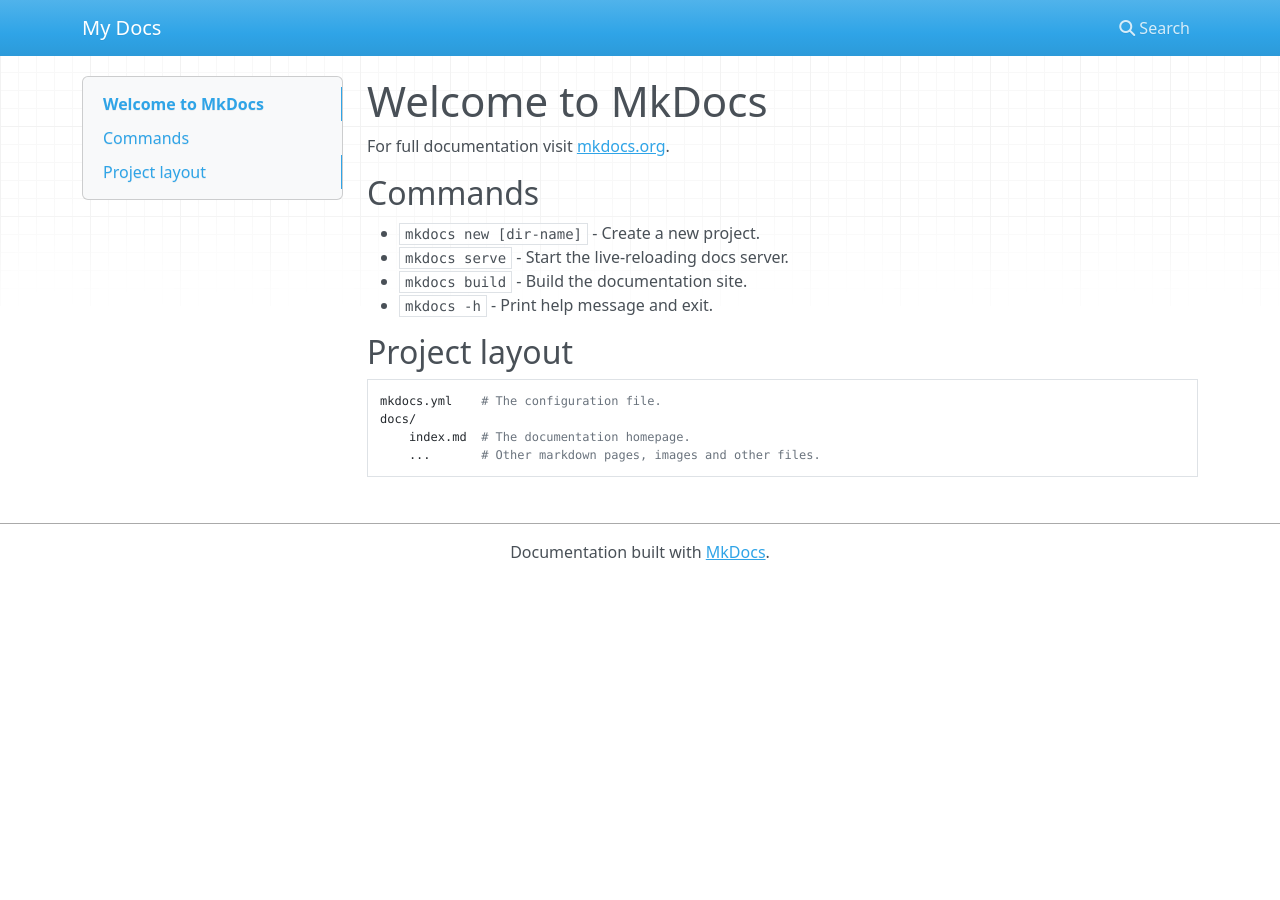
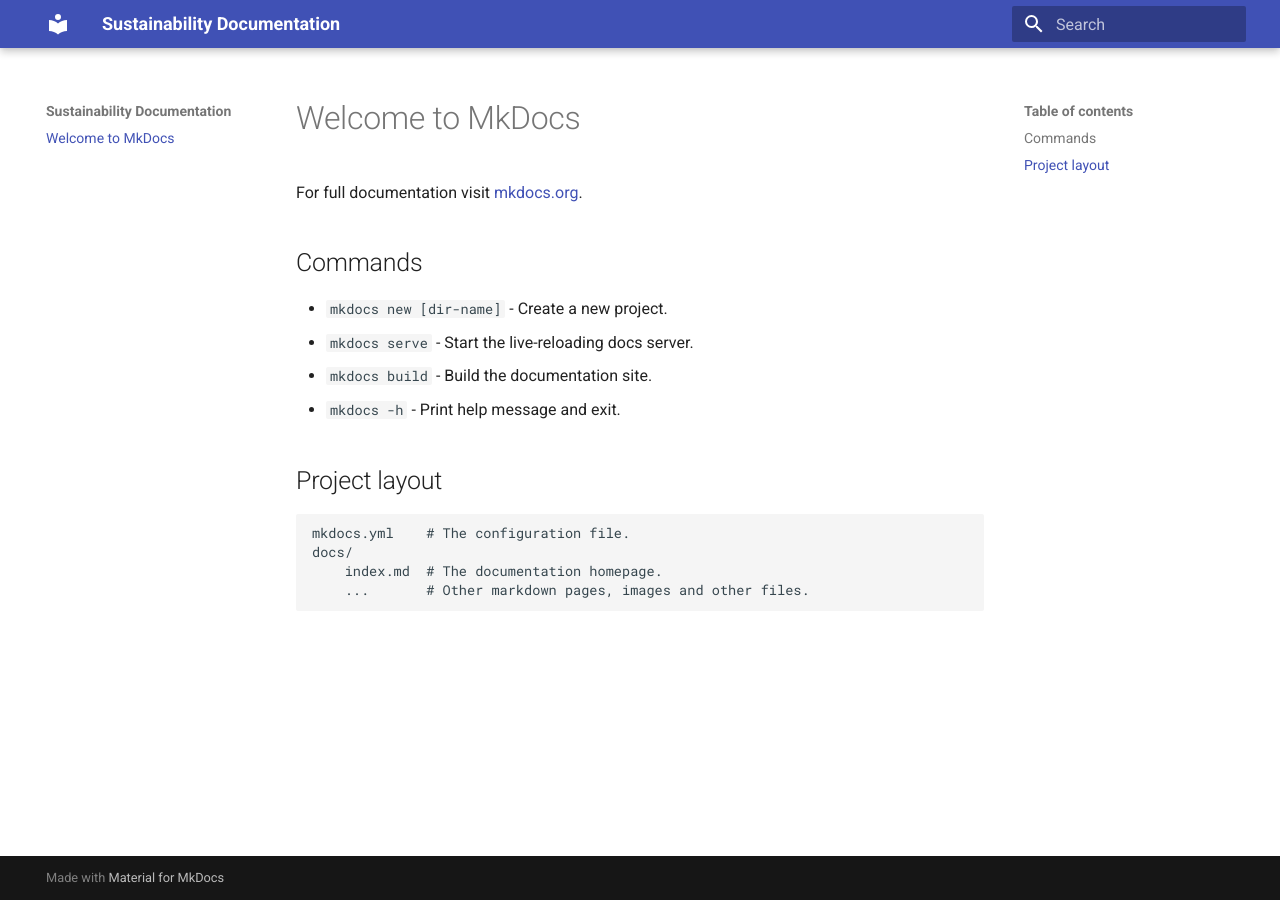
Before and after one commit to slowikr/mkdocs-example, an MkDocs documentation site: the page built from docs/index.md, in a window 1280 px wide. Built offline with MkDocs 1.6.1 and Material for MkDocs 9.7.7, drawn with Linux system fonts in a browser that asks for light colours; nearby versions of some CDN libraries.

Commit message:
Second commit

```diff
--- a/mkdocs.yml
+++ b/mkdocs.yml
@@ -1 +1,3 @@
-site_name: My Docs
+site_name: Sustainability Documentation
+theme:
+  name: material
```
